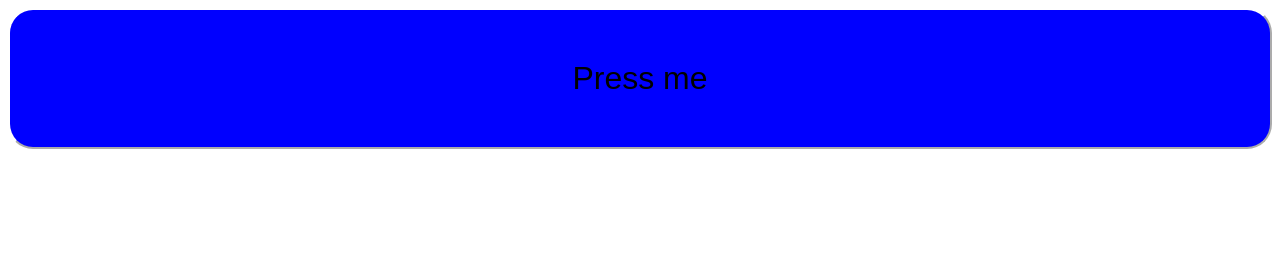
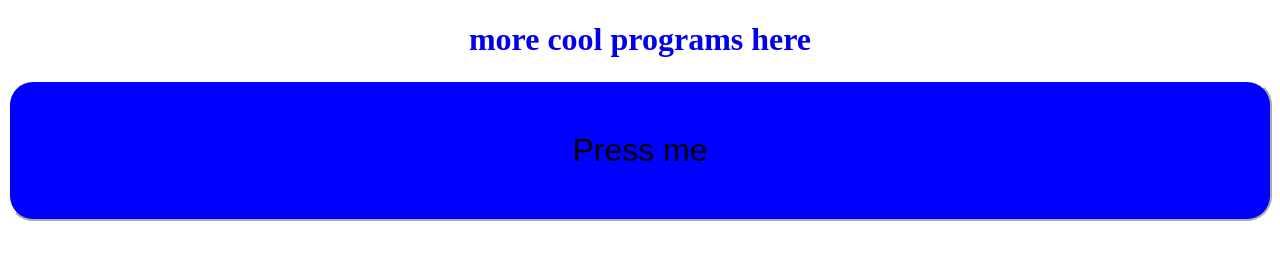
Before and after one commit to LooMac/Year-12-Coding, a plain HTML site: page WebDev/Button_Test/index.html in a window 1280 px wide. Drawn offline with Linux system fonts and the light colour scheme.

Commit message:
Update Button Test

```diff
--- a/WebDev/Button_Test/index.html
+++ b/WebDev/Button_Test/index.html
@@ -1,6 +1,8 @@
 <!DOCTYPE html>
 <html lang="en">
     <head>
+        <a href="https://github.com/LooMac/Year-12-Coding">
+            <h1>more cool programs here</h1></a>
         <meta charset="UTF-8">
         <meta name="viewport" content="width=device-width, initial-scale=1.0">
         <title>Button Test</title>
--- a/WebDev/Button_Test/style.css
+++ b/WebDev/Button_Test/style.css
@@ -12,3 +12,9 @@
 #heading_1{
     text-align: center;
 }
+h1{
+    text-align: center;
+}
+a{
+    text-decoration: none;
+}
```
